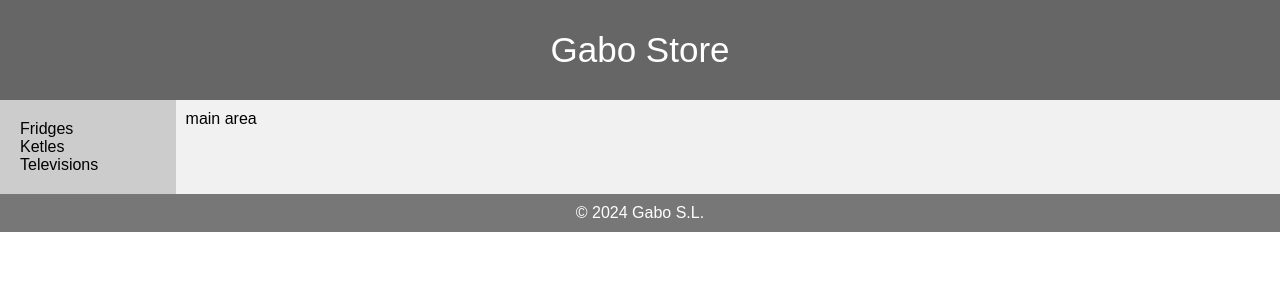
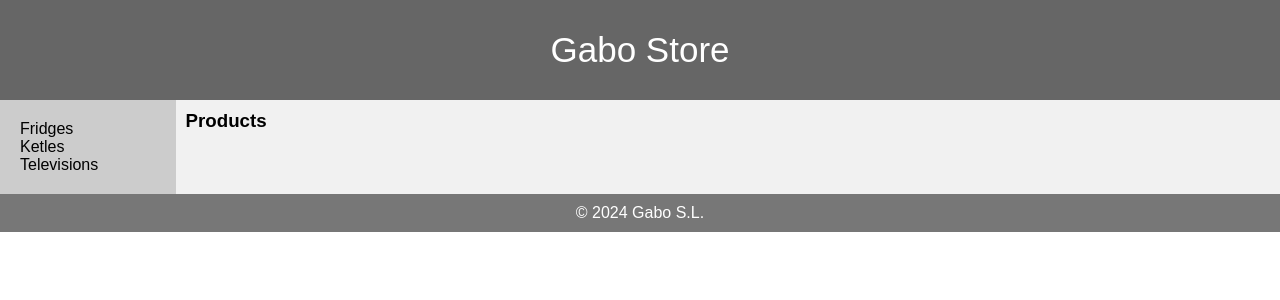
Before and after one commit to Gabo-Dev/Udemy-Front-End-Bootcamp, a React (Vite) app in the folder React/E-Commerce Site Project/storeApp/: page / in a window 1280 px wide. Shown: the top 300 px of the page. Built offline with nearby package versions, Linux system fonts and the light colour scheme; data requests are answered from the project's data file.

Commit message:
Binding the Products

```diff
--- a/React/E-Commerce Site Project/storeApp/src/components/App.jsx
+++ b/React/E-Commerce Site Project/storeApp/src/components/App.jsx
@@ -5,7 +5,8 @@ import Category from "./Category";
 
 export function App() {
     // to manipulate our JSON data when it come back from our JSON server
-    const [results, setResults] = useState([]);
+    const [categories, setCategories] = useState([]);
+    const [products, setProducts] = useState([]);
 
     // fetch API
     React.useEffect(() => {
@@ -14,14 +15,30 @@ export function App() {
             .then(response => response.json())
             .then(data => {
                 console.log(data);
-                setResults(data)
+                setCategories(data)
             })
 
     }, [])
 
+    const handleCategoryClick = (id) => {
+        // query to check category id of each product
+        fetch("http://localhost:5000/products?catId="+id)
+        .then(response => response.json())
+        .then(data => {
+            console.log(data);
+            setProducts(data)
+        })
+    }
+
     const renderCategories = () =>{
-        return results.map(c =>
-            <Category key={c.id} id={c.id} title={c.title} />
+        return categories.map(c =>
+            <Category key={c.id} id={c.id} title={c.title} onCategoryClick={() => handleCategoryClick(c.id)}/>
+        )
+    }
+
+    const renderProducts = () =>{
+        return products.map(p =>
+            <div>{p.title}</div>
         )
     }
 
@@ -32,10 +49,11 @@ export function App() {
             </header>
             <section>
                 <nav>
-                   {results && renderCategories()}
+                   {categories && renderCategories()}
                 </nav>
                 <article>
-                    main area
+                    <h1>Products</h1>
+                    { products && renderProducts()}
                 </article>
             </section>
             <footer>
--- a/React/E-Commerce Site Project/storeApp/src/components/Category.jsx
+++ b/React/E-Commerce Site Project/storeApp/src/components/Category.jsx
@@ -1,8 +1,8 @@
 import React from 'react'
 
-const Category = ({id,title}) => {
+const Category = ({id,title, onCategoryClick}) => {
   return (
-    <div key={id}>{title}</div>
+    <div key={id} onClick={ () =>  onCategoryClick(id)}>{title}</div>
   )
 }
 
--- a/React/E-Commerce Site Project/storeApp/src/db/db.json
+++ b/React/E-Commerce Site Project/storeApp/src/db/db.json
@@ -1,11 +1,28 @@
 {
     "categories": [
-        {"id":1, "title": "Fridges"},
-        {"id":2, "title": "Ketles"},
-        {"id":3, "title": "Televisions"}
-    ] ,
-    "products":[
-        {"id":1, "title": "Beko White Fridge Freezer"},
-        {"id":2, "title": "WhirlPool White Fridge Freezer"}
+        {
+            "id": 1,
+            "title": "Fridges"
+        },
+        {
+            "id": 2,
+            "title": "Ketles"
+        },
+        {
+            "id": 3,
+            "title": "Televisions"
+        }
+    ],
+    "products": [
+        {
+            "id": 1,
+            "catId": 1,
+            "title": "Beko White Fridge Freezer"
+        },
+        {
+            "id": 2,
+            "catId": 1,
+            "title": "WhirlPool White Fridge Freezer"
+        }
     ]
 }
```
